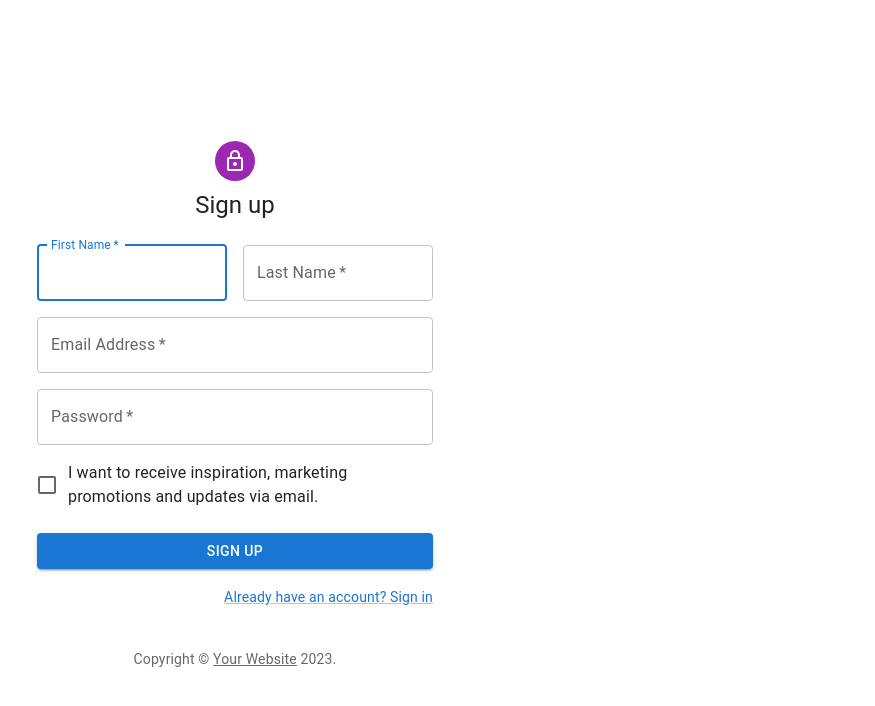
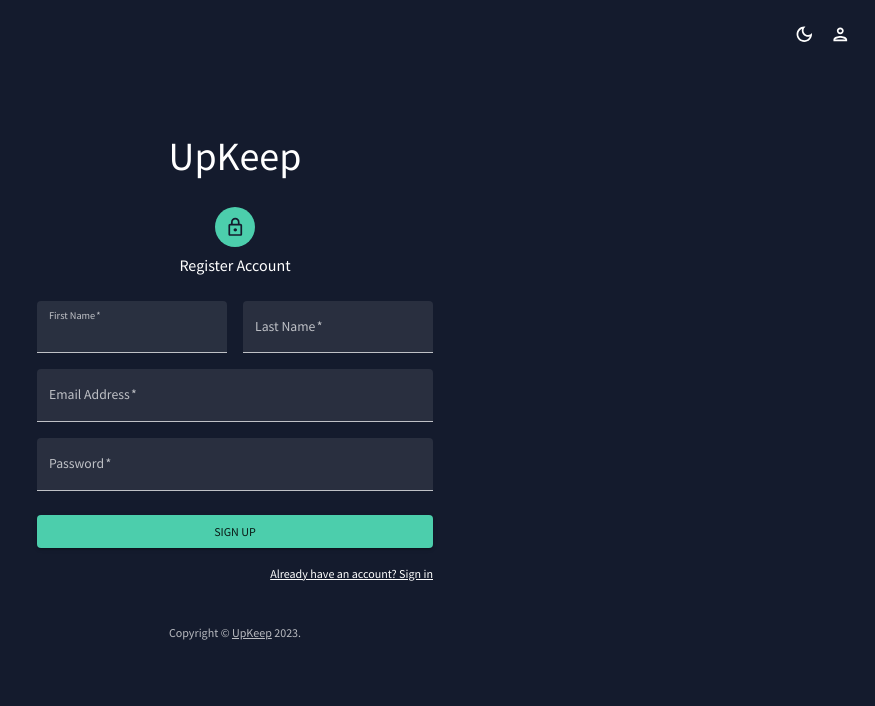
Before and after one commit to UpKeepUC/UpKeepUI, a React (Create React App) app: page /#/register in a window 1280 px wide. Shown: the top 706 px of the page, without its empty margins (405-1280 px from the left). Built offline with nearby package versions, Linux system fonts and the light colour scheme.

Commit message:
Updated Register & Login 2 match theme & add links

```diff
--- a/src/pages/login/index.jsx
+++ b/src/pages/login/index.jsx
@@ -26,7 +26,7 @@ function Copyright(props) {
       {...props}
     >
       {"Copyright © "}
-      <Link color="inherit" href="https://mui.com/">
+      <Link color="inherit" href="https://upkeepuc.github.io/UpKeepUI/#/">
         UpKeep
       </Link>{" "}
       {new Date().getFullYear()}
@@ -169,7 +169,7 @@ const SignIn = ({ setAuthenticated }) => {
               </Grid>
               <Grid item>
                 <Link onClick={handleSignUp} color="inherit" variant="body2">
-                  {"Don't have an account? Sign Up"}
+                  {"Don't have an account? Register & Sign Up"}
                 </Link>
               </Grid>
             </Grid>
--- a/src/pages/register/index.jsx
+++ b/src/pages/register/index.jsx
@@ -11,7 +11,8 @@ import Box from "@mui/material/Box";
 import LockOutlinedIcon from "@mui/icons-material/LockOutlined";
 import Typography from "@mui/material/Typography";
 import Container from "@mui/material/Container";
-import { createTheme, ThemeProvider } from "@mui/material/styles";
+import { useTheme, ThemeProvider } from "@mui/material/styles";
+import { tokens } from "../../theme";
 
 function Copyright(props) {
   return (
@@ -22,8 +23,8 @@ function Copyright(props) {
       {...props}
     >
       {"Copyright © "}
-      <Link color="inherit" href="https://mui.com/">
-        Your Website
+      <Link color="inherit" href="https://upkeepuc.github.io/UpKeepUI/#/">
+        UpKeep
       </Link>{" "}
       {new Date().getFullYear()}
       {"."}
@@ -31,14 +32,13 @@ function Copyright(props) {
   );
 }
 
-const theme = createTheme();
-
 export default function SignUp() {
+  const theme = useTheme();
+  const colors = tokens(theme.palette.mode);
   const handleSubmit = (event) => {
     event.preventDefault();
     const apiURL = process.env.REACT_APP_API_URL;
     const data = new FormData(event.currentTarget);
-
 
     const requestOptions = {
       method: "POST",
@@ -53,11 +53,12 @@ export default function SignUp() {
       }),
     };
 
-
-    fetch("https://localhost:7285/api/Accounts/Register/Register", requestOptions)
+    fetch(
+      "https://localhost:7285/api/Accounts/Register/Register",
+      requestOptions
+    )
       .then((response) => response.json())
       .then((data) => console.log(data));
-
   };
 
   return (
@@ -72,11 +73,14 @@ export default function SignUp() {
             alignItems: "center",
           }}
         >
+          <Typography component="h1" variant="h1" mb="20px">
+            UpKeep
+          </Typography>
           <Avatar sx={{ m: 1, bgcolor: "secondary.main" }}>
             <LockOutlinedIcon />
           </Avatar>
           <Typography component="h1" variant="h5">
-            Sign up
+            Register Account
           </Typography>
           <Box
             component="form"
@@ -90,6 +94,8 @@ export default function SignUp() {
                   autoComplete="given-name"
                   name="firstName"
                   required
+                  variant="filled"
+                  color="grey"
                   fullWidth
                   id="firstName"
                   label="First Name"
@@ -99,6 +105,8 @@ export default function SignUp() {
               <Grid item xs={12} sm={6}>
                 <TextField
                   required
+                  variant="filled"
+                  color="grey"
                   fullWidth
                   id="lastName"
                   label="Last Name"
@@ -109,6 +117,8 @@ export default function SignUp() {
               <Grid item xs={12}>
                 <TextField
                   required
+                  variant="filled"
+                  color="grey"
                   fullWidth
                   id="email"
                   label="Email Address"
@@ -119,6 +129,8 @@ export default function SignUp() {
               <Grid item xs={12}>
                 <TextField
                   required
+                  variant="filled"
+                  color="grey"
                   fullWidth
                   name="password"
                   label="Password"
@@ -127,17 +139,10 @@ export default function SignUp() {
                   autoComplete="new-password"
                 />
               </Grid>
-              <Grid item xs={12}>
-                <FormControlLabel
-                  control={
-                    <Checkbox value="allowExtraEmails" color="primary" />
-                  }
-                  label="I want to receive inspiration, marketing promotions and updates via email."
-                />
-              </Grid>
             </Grid>
             <Button
               type="submit"
+              color="secondary"
               fullWidth
               variant="contained"
               sx={{ mt: 3, mb: 2 }}
@@ -146,7 +151,7 @@ export default function SignUp() {
             </Button>
             <Grid container justifyContent="flex-end">
               <Grid item>
-                <Link href="/login" variant="body2">
+                <Link href="/login" color="inherit" variant="body2">
                   Already have an account? Sign in
                 </Link>
               </Grid>
```
Lines whose indentation alone changed are shown as unchanged.
